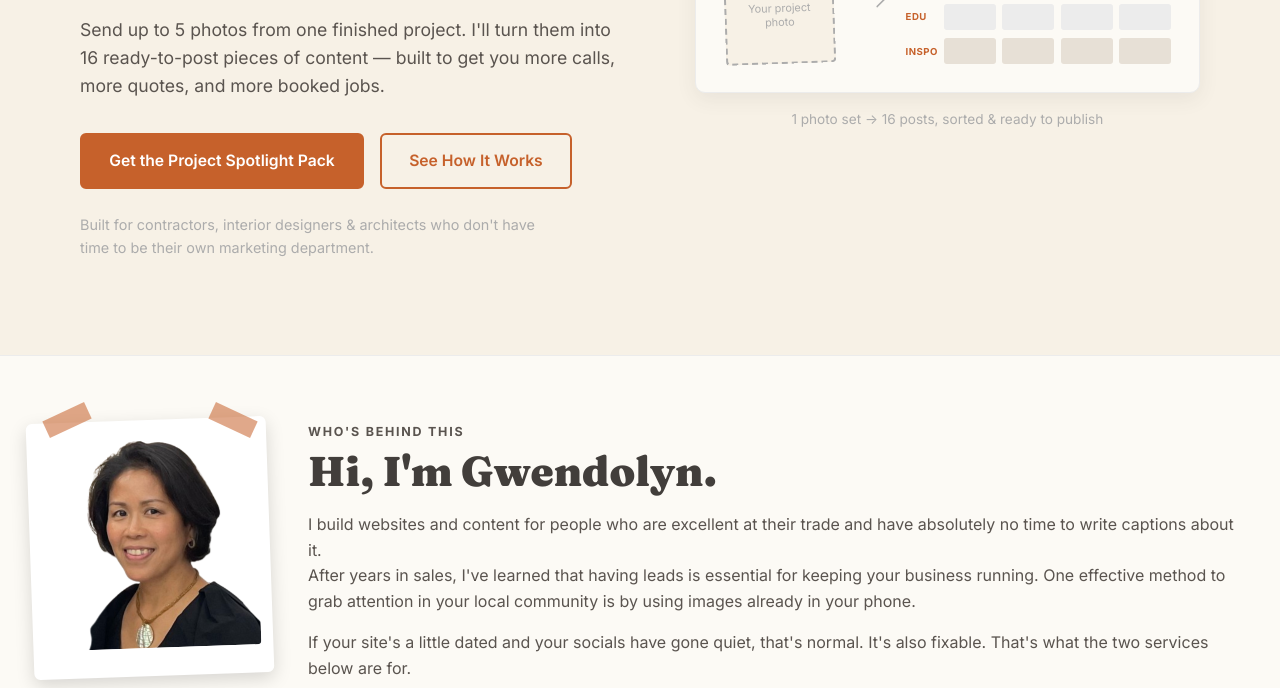
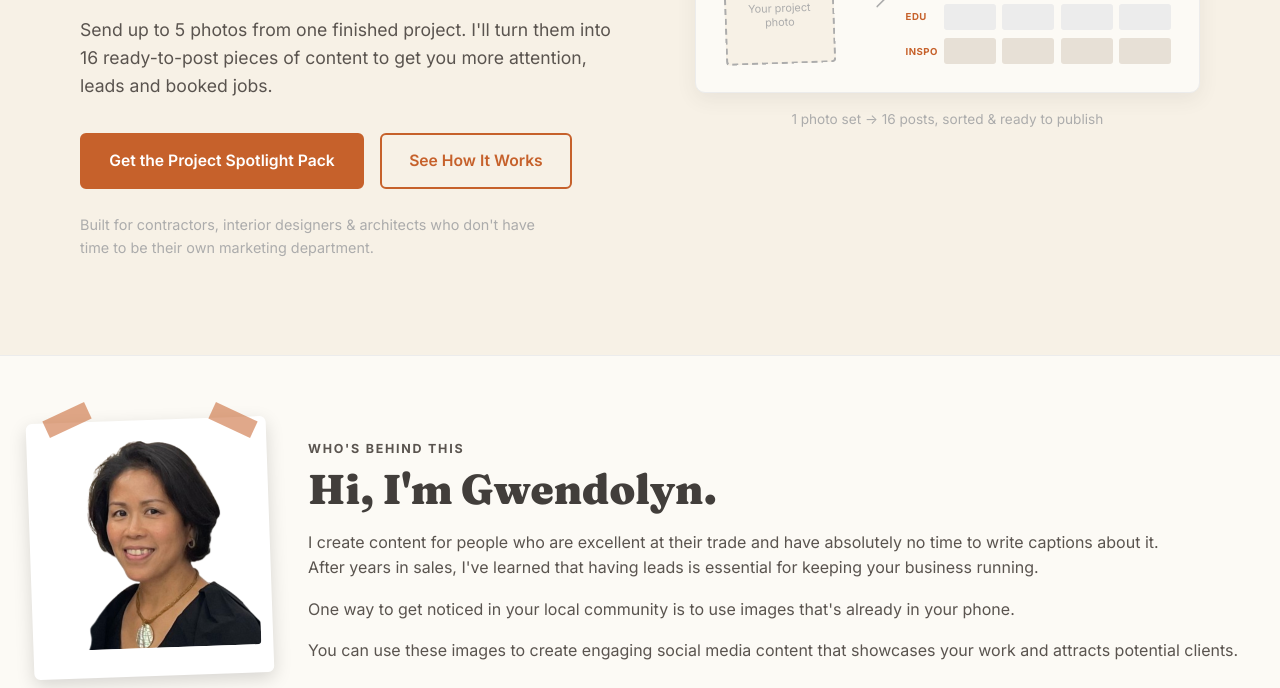
Before and after one commit to GwenCodes/marketing-for-home-industry, a React app: page index.html in a window 1280 px wide. Shown: the part 392-1080 px from the top of the page. Built offline with nearby package versions, Linux system fonts and the light colour scheme; a script that the page names is missing.

Commit message:
Revised wording

```diff
--- a/index.html
+++ b/index.html
@@ -65,8 +65,8 @@
             </h1>
             <p class="hero-sub mt-5">
               Send up to 5 photos from one finished project. I'll turn them into
-              16 ready-to-post pieces of content — built to get you more calls,
-              more quotes, and more booked jobs.
+              16 ready-to-post pieces of content to get you more attention,
+              leads and booked jobs.
             </p>
 
             <div class="hero-actions mt-8">
@@ -168,19 +168,20 @@
             <p class="eyebrow">Who's behind this</p>
             <h2>Hi, I'm Gwendolyn.</h2>
             <p class="mt-4">
-              I build websites and content for people who are excellent at their
-              trade and have absolutely no time to write captions about it.
+              I create content for people who are excellent at their trade and
+              have absolutely no time to write captions about it.
             </p>
             <p>
               After years in sales, I've learned that having leads is essential
-              for keeping your business running. One effective method to grab
-              attention in your local community is by using images already in
-              your phone.
+              for keeping your business running.
             </p>
             <p class="mt-4">
-              If your site's a little dated and your socials have gone quiet,
-              that's normal. It's also fixable. That's what the two services
-              below are for.
+              One way to get noticed in your local community is to use images
+              that's already in your phone.
+            </p>
+            <p class="mt-4">
+              You can use these images to create engaging social media content
+              that showcases your work and attracts potential clients.
             </p>
           </div>
         </div>
@@ -222,11 +223,6 @@
             </p>
           </div>
         </div>
-
-        <p class="audience-note mt-10">
-          Sound familiar? Your website is probably fine — it just needs fresh,
-          consistent content behind it. That's where these two services come in.
-        </p>
       </section>
 
       <!-- ============ SERVICE 1: SPOTLIGHT PACK ============ -->
```
